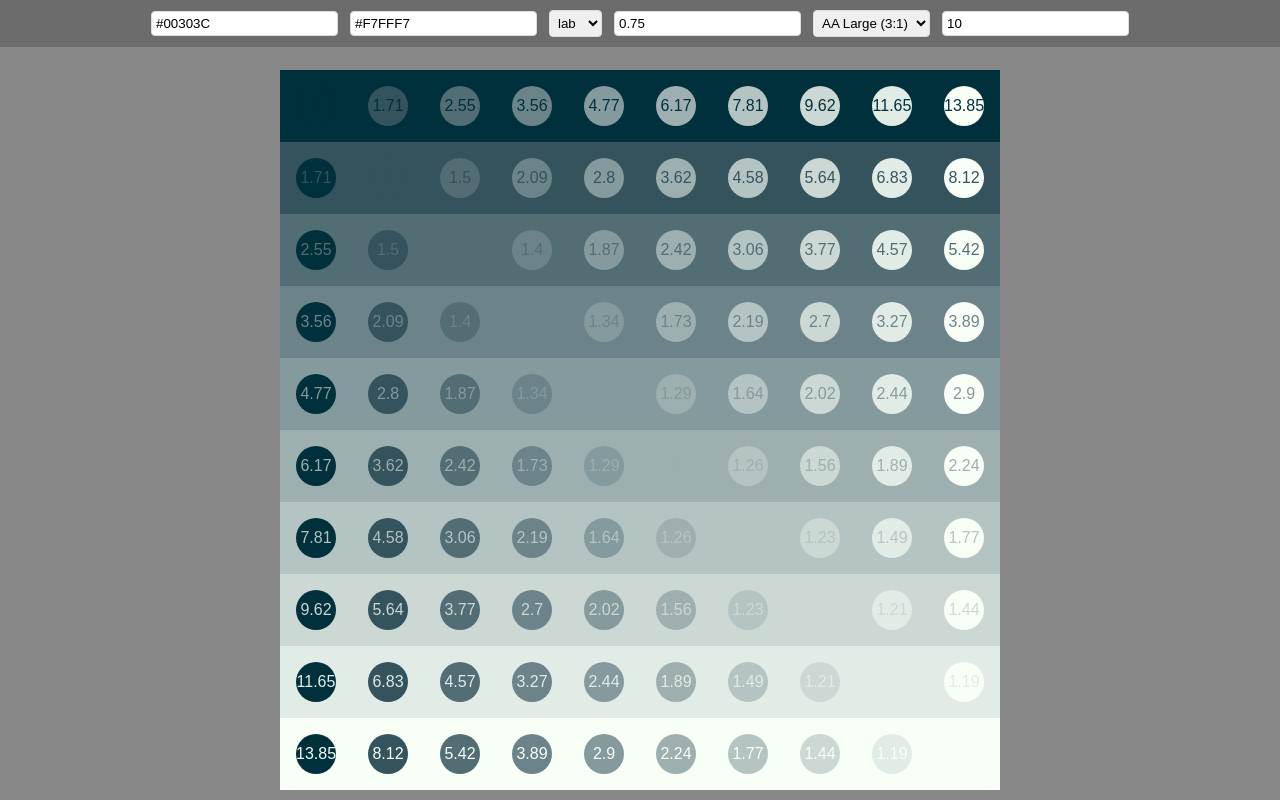
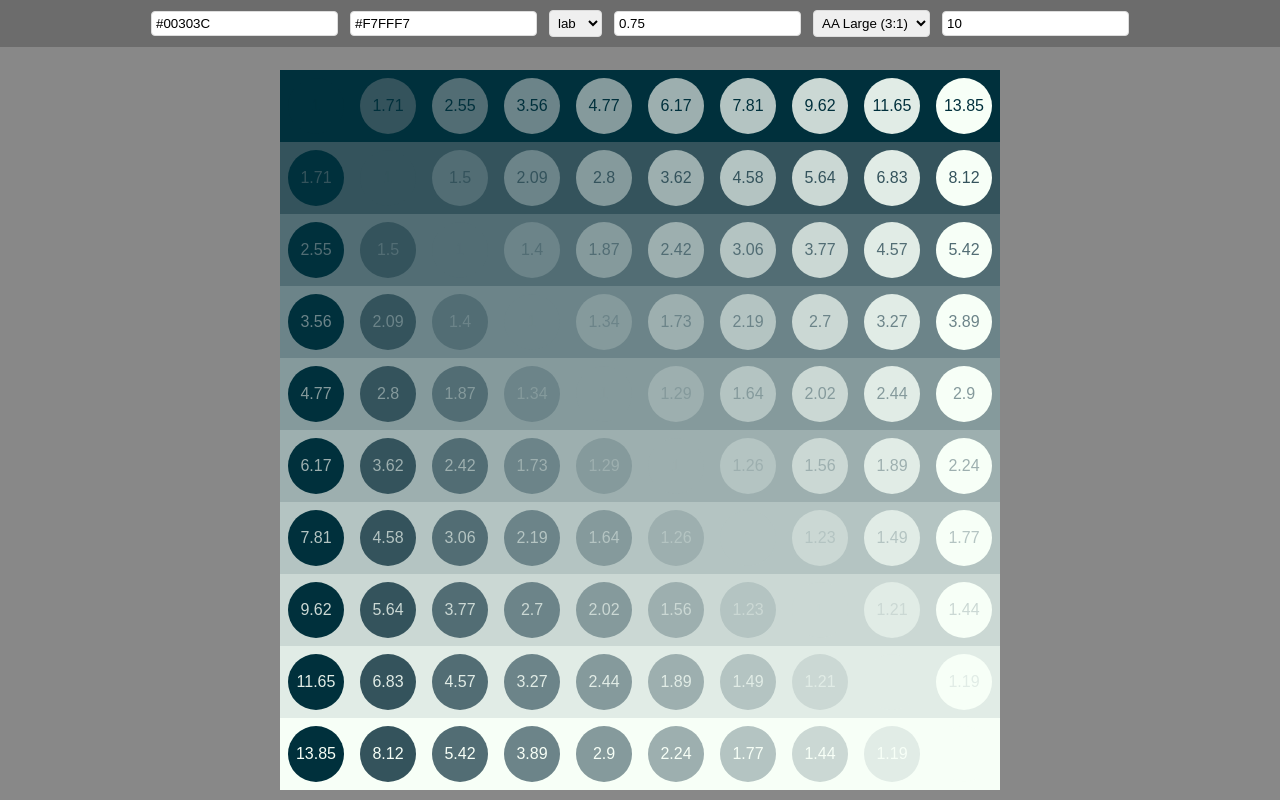
Before and after one commit to salmiak/colorrangecreator, a Vue app: page / in a window 1280 px wide. Shown: the top 800 px of the page. Built offline with nearby package versions, Linux system fonts and the light colour scheme.

Commit message:
Minor tweaks to margins

```diff
--- a/src/App.vue
+++ b/src/App.vue
@@ -22,7 +22,7 @@
     <ul>
       <li v-for="c in colorRange" :key="c" :style="{'background-color': c}">
         <ul>
-          <li v-for="f in colorRange" :key="'f-'+f" :class="{validContrast: validContrast(c,f)}" :style="{'background-color': f, color: c, width: (90/steps - 4) + 'vmin', height: (90/steps - 4) + 'vmin', 'line-height': (90/steps - 4) + 'vmin'}">{{ contrast(c,f) }}</li>
+          <li v-for="f in colorRange" :key="'f-'+f" :class="{validContrast: validContrast(c,f)}" :style="{'background-color': f, color: c, width: (90/steps - 2) + 'vmin', height: (90/steps - 2) + 'vmin', 'line-height': (90/steps - 2) + 'vmin'}">{{ contrast(c,f) }}</li>
         </ul>
       </li>
     </ul>
@@ -145,10 +145,10 @@ ul {
   display: block;
 }
 #app > ul li li {
-  margin: 2vmin;
+  margin: 1vmin;
   display: inline-block;
   border-radius: 999999px;
-  font: 300 1rem sans-serif;
+  font: 400 1rem sans-serif;
 }
 #app > ul:hover li li.validContrast {
   opacity: 0;
```
